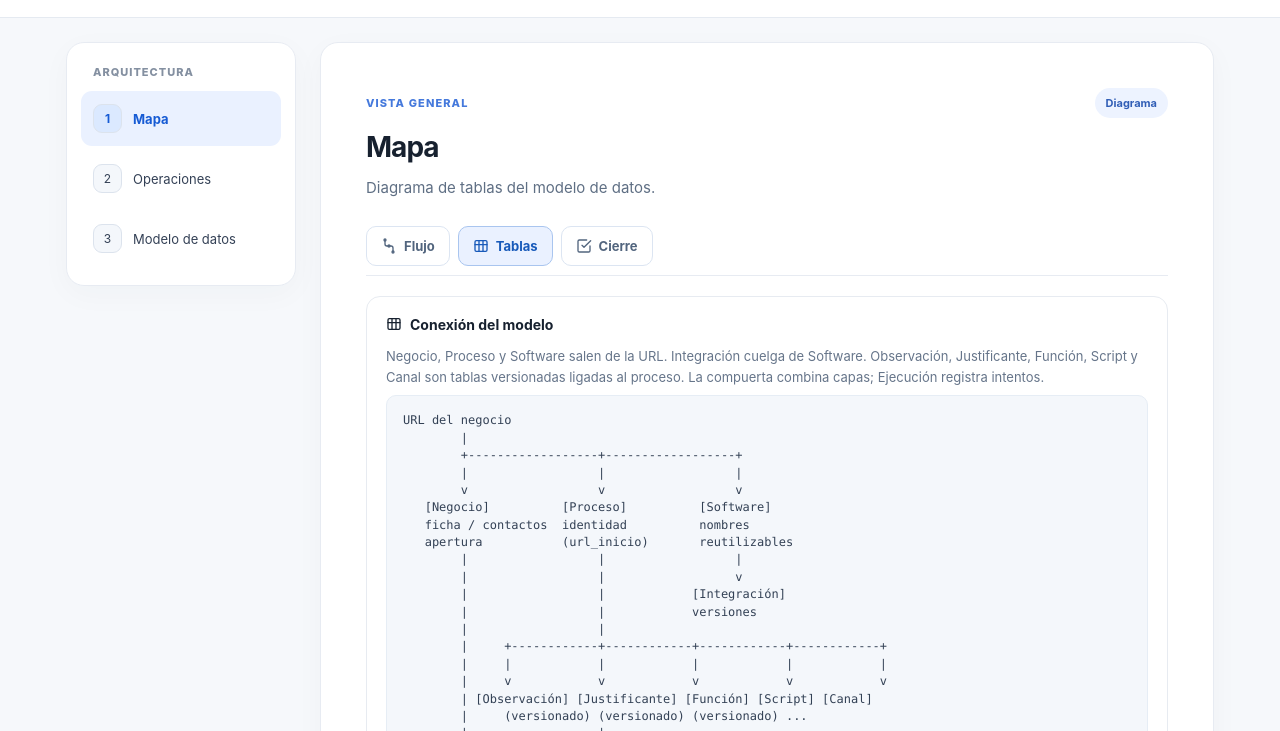
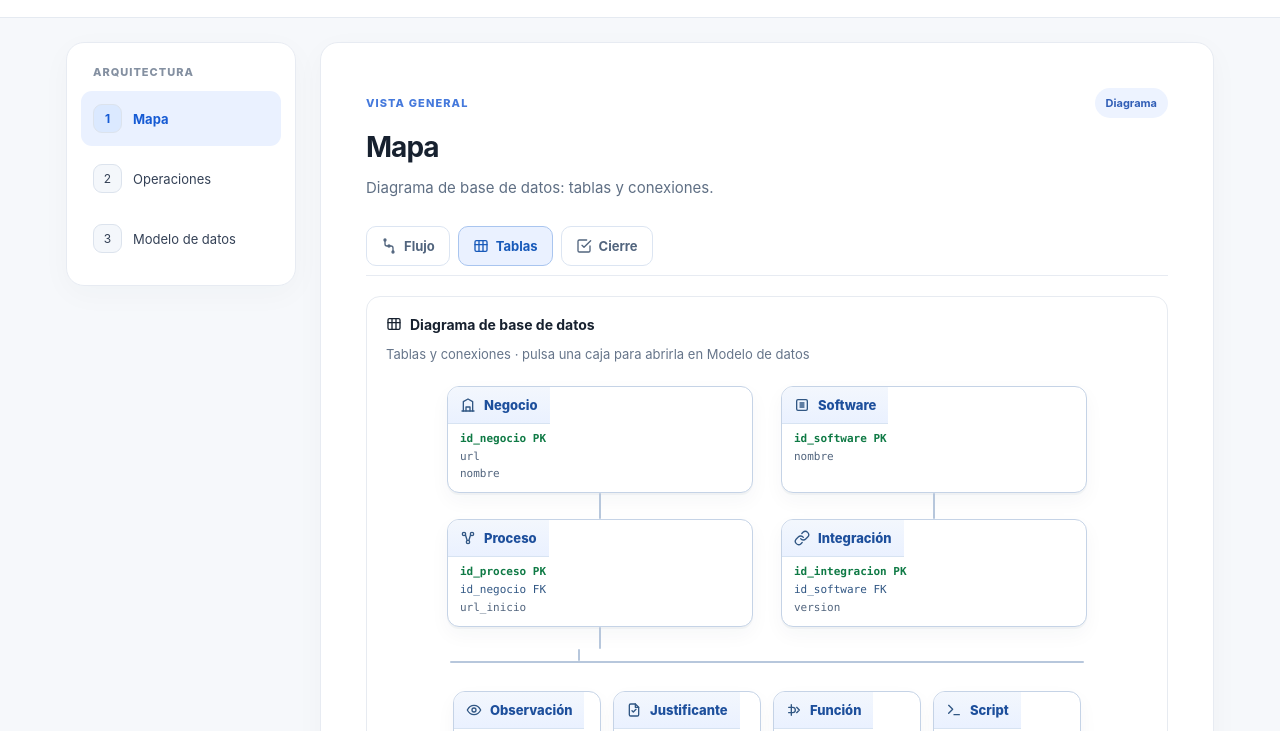
Before and after one commit to FrescoFresco/arquitectura-reservas, a plain HTML site: page index.html in a window 1280 px wide. Both pictures are taken after a click on the tab "Tablas". Shown: the part 69-800 px from the top of the page. Drawn offline with Linux system fonts and the light colour scheme.

Commit message:
Diagrama de base de datos interactivo en Mapa → Tablas
Sustituye el ASCII por cajas de tabla con claves y líneas
padre→hijo; cada caja abre la pestaña en Modelo de datos.

```diff
--- a/index.html
+++ b/index.html
@@ -55,6 +55,47 @@
 .combina .combina-panel{margin:0}
 .combina .porque-text{margin:0;font-size:14px;line-height:1.55;color:#2c3c50}
 .catalog-map{margin:0;overflow:auto;white-space:pre;font-family:ui-monospace,SFMono-Regular,Menlo,Consolas,monospace;font-size:12px;line-height:1.45;background:#f4f7fb;border:1px solid #e6edf5;border-radius:10px;padding:16px;color:#334155}
+.dbdiag{margin:0}
+.dbdiag-head{margin:0 0 6px}
+.dbdiag-sub{margin:0 0 16px;font-size:13px;color:#66758a}
+.dbdiag-board{position:relative;overflow:auto;padding:8px 4px 4px}
+.dbdiag-tier{display:flex;flex-wrap:wrap;justify-content:center;gap:18px 28px;position:relative;z-index:1}
+.dbdiag-tier.kids{gap:12px}
+.dbdiag-spine{display:flex;justify-content:center;align-items:stretch;gap:0;min-height:28px;position:relative;z-index:0;pointer-events:none}
+.dbdiag-spine .v{width:2px;background:#b7c7dc;border-radius:2px}
+.dbdiag-midwrap{display:grid;grid-template-columns:1fr 1fr;gap:28px;max-width:640px;margin:0 auto;position:relative;z-index:1}
+.dbdiag-midwrap .db-table{width:100%}
+.dbdiag-col{display:flex;flex-direction:column;align-items:stretch;gap:0;min-width:0}
+.dbdiag-col .db-table{width:100%;max-width:none}
+.dbdiag-drop{display:block;width:2px;height:22px;margin:0 auto;background:#b7c7dc;border-radius:2px;pointer-events:none}
+.dbdiag-fan{position:relative;margin:0 auto;max-width:920px;padding-top:0}
+.dbdiag-bridge{position:relative;height:28px;pointer-events:none}
+.dbdiag-bridge .rail{position:absolute;left:8%;right:8%;top:12px;height:2px;background:#b7c7dc;border-radius:2px}
+.dbdiag-bridge .stem{position:absolute;left:calc(25% - 1px);top:0;width:2px;height:12px;background:#b7c7dc;border-radius:2px}
+.dbdiag-fan .dbdiag-tier{padding-top:0}
+.dbdiag-fan .dbdiag-tier .db-table{position:relative}
+.dbdiag-fan .dbdiag-tier .db-table:before{content:"";position:absolute;left:50%;top:-14px;width:2px;height:14px;background:#b7c7dc;transform:translateX(-50%)}
+.dbdiag-fan .dbdiag-tier{padding-top:14px}
+.db-table{display:flex;flex-direction:column;min-width:148px;max-width:190px;border:1px solid #c5d3e6;border-radius:12px;background:#fff;box-shadow:0 2px 0 #24334a0a,0 8px 20px #24334a0a;padding:0;overflow:hidden;cursor:pointer;text-align:left;font:inherit;color:inherit;transition:border-color .15s,box-shadow .15s,transform .12s}
+.db-table:hover{border-color:#8eb0e4;box-shadow:0 2px 0 #24334a0a,0 10px 24px #185aba22;transform:translateY(-1px)}
+.db-table:focus-visible{outline:2px solid #266bd1;outline-offset:2px}
+.db-table-h{display:flex;align-items:center;gap:8px;padding:10px 12px;background:linear-gradient(180deg,#f3f7fd,#eaf1ff);border-bottom:1px solid #d7e3f2;color:#1d4f9c;font-size:13px;font-weight:800}
+.db-table-h .ico{color:#315784}
+.db-table-fields{margin:0;padding:8px 12px 10px;list-style:none;display:grid;gap:3px}
+.db-table-fields li{font-family:ui-monospace,SFMono-Regular,Menlo,Consolas,monospace;font-size:11px;line-height:1.35;color:#52657e}
+.db-table-fields .pk{color:#0f7a45;font-weight:700}
+.db-table-fields .fk{color:#315784}
+.dbdiag-roots{display:grid;grid-template-columns:1fr 1fr;gap:28px;max-width:640px;margin:0 auto}
+.dbdiag-roots .db-table{width:100%;max-width:none}
+.dbdiag-downpair{display:grid;grid-template-columns:1fr 1fr;gap:28px;max-width:640px;margin:0 auto;min-height:26px;pointer-events:none}
+.dbdiag-downpair span{display:block;width:2px;height:26px;margin:0 auto;background:#b7c7dc;border-radius:2px}
+@media(max-width:760px){
+  .dbdiag-roots,.dbdiag-midwrap,.dbdiag-downpair{grid-template-columns:1fr;max-width:280px}
+  .dbdiag-downpair{min-height:18px}
+  .dbdiag-bridge .stem{left:50%;transform:translateX(-50%)}
+  .dbdiag-bridge .rail{left:12%;right:12%}
+  .db-table{max-width:none;width:100%;min-width:0}
+}
 .catalog-ops{margin:10px 0 0;padding:0;list-style:none;display:flex;flex-wrap:wrap;gap:6px}
 .catalog-ops li{background:#eef3fa;border-radius:8px;padding:5px 9px;font-size:12px;color:#2c3e55;cursor:pointer}
 .catalog-ops li:hover{background:#e0eaf8;color:#185aba}
@@ -2331,6 +2372,12 @@ function irAOperacion(label){
   contractTab=i;contractView=0;section=SEC_OPS;render();
   window.scrollTo({top:0,behavior:'smooth'});
 }
+function irAModelo(label){
+  const i=catalogTabIndex(label);
+  if(i<0)return;
+  catalogTab=i;catalogInnerView=0;combinaView=0;section=SEC_CAT;render();
+  window.scrollTo({top:0,behavior:'smooth'});
+}
 window.abrirNodo=function(nodeId){
   const label=nodoABloque[nodeId];
   if(label) irAOperacion(label);
@@ -2400,11 +2447,56 @@ function mountFlowMermaid(){
 function htmlMapaFlujo(){
   return `<details class="map-panel" open><summary>${icon('flujo')} <span>Mapa del sistema</span></summary><div class="map-body"><div class="mermaid" id="flowMermaid"></div><p class="mapstatus" id="mapStatus">Cargando diagrama…</p></div></details>`;
 }
+function dbTableCard(label, fields){
+  const meta=catalogTabMeta(label);
+  if(!meta) return '';
+  const lis=(fields||[]).map(f=>{
+    const cls=f.endsWith(' PK')?'pk':(f.endsWith(' FK')?'fk':'');
+    const text=f.replace(/ (PK|FK)$/,'');
+    const tag=f.endsWith(' PK')?' <span class="pk">PK</span>':(f.endsWith(' FK')?' <span class="fk">FK</span>':'');
+    return `<li class="${cls}">${escapeHtml(text)}${tag}</li>`;
+  }).join('');
+  return `<button type="button" class="db-table" data-modelo-goto="${meta.index}" aria-label="Abrir tabla ${escapeHtml(label)}">
+<span class="db-table-h">${meta.icon?icon(meta.icon):''}<span>${escapeHtml(label)}</span></span>
+<ul class="db-table-fields">${lis}</ul>
+</button>`;
+}
 function htmlMapaTablas(){
-  return `<section class="card"><h3 class="h-ico">${icon('tablas')} Conexión del modelo</h3><p class="intro">Negocio, Proceso y Software salen de la URL. Integración cuelga de Software. Observación, Justificante, Función, Script y Canal son tablas versionadas ligadas al proceso. La compuerta combina capas; Ejecución registra intentos.</p><pre class="catalog-map">${escapeHtml(catalogAscii)}</pre></section>`;
+  const kids=['Observación','Justificante','Función','Script','Canal','Ejecución'];
+  return `<section class="card dbdiag">
+<div class="dbdiag-head"><h3 class="h-ico">${icon('tablas')} Diagrama de base de datos</h3></div>
+<p class="dbdiag-sub">Tablas y conexiones · pulsa una caja para abrirla en Modelo de datos</p>
+<div class="dbdiag-board" aria-label="Diagrama de base de datos">
+  <div class="dbdiag-roots">
+    ${dbTableCard('Negocio',['id_negocio PK','url','nombre'])}
+    ${dbTableCard('Software',['id_software PK','nombre'])}
+  </div>
+  <div class="dbdiag-downpair" aria-hidden="true"><span></span><span></span></div>
+  <div class="dbdiag-midwrap">
+    <div class="dbdiag-col">
+      ${dbTableCard('Proceso',['id_proceso PK','id_negocio FK','url_inicio'])}
+      <span class="dbdiag-drop" aria-hidden="true"></span>
+    </div>
+    <div class="dbdiag-col">
+      ${dbTableCard('Integración',['id_integracion PK','id_software FK','version'])}
+    </div>
+  </div>
+  <div class="dbdiag-fan">
+    <div class="dbdiag-bridge" aria-hidden="true"><span class="stem"></span><span class="rail"></span></div>
+    <div class="dbdiag-tier kids">
+      ${dbTableCard('Observación',['id PK','id_proceso FK','version'])}
+      ${dbTableCard('Justificante',['id PK','id_proceso FK','version'])}
+      ${dbTableCard('Función',['id PK','id_proceso FK','version'])}
+      ${dbTableCard('Script',['id PK','id_proceso FK','version'])}
+      ${dbTableCard('Canal',['id PK','id_proceso FK','version'])}
+      ${dbTableCard('Ejecución',['id_ejecucion PK','id_proceso FK','timestamp'])}
+    </div>
+  </div>
+</div>
+</section>`;
 }
 function renderMapa(){
-  const desc=['Pulsa un bloque para abrir su operación.','Diagrama de tablas del modelo de datos.','Reglas que combinan las salidas: detección, aptitud, compuerta y oferta.'][mapaTab]||'';
+  const desc=['Pulsa un bloque para abrir su operación.','Diagrama de base de datos: tablas y conexiones.','Reglas que combinan las salidas: detección, aptitud, compuerta y oferta.'][mapaTab]||'';
   let panel='';
   if(mapaTab===0) panel=htmlMapaFlujo();
   else if(mapaTab===1) panel=htmlMapaTablas();
@@ -2412,6 +2504,7 @@ function renderMapa(){
   content.innerHTML=heading('Vista general','Mapa',desc,'Diagrama')+tabs(mapaTabs,mapaTab,'mapa')+`<div id="panel-mapa">${panel}</div>`;
   bindTabs('mapa',i=>{mapaTab=i;if(i!==2)cierreView=0;renderMapa()});
   content.querySelectorAll('[data-cierre-view]').forEach(b=>b.addEventListener('click',()=>{cierreView=Number(b.dataset.cierreView);renderMapa()}));
+  content.querySelectorAll('[data-modelo-goto]').forEach(b=>b.addEventListener('click',()=>{catalogTab=Number(b.dataset.modeloGoto);catalogInnerView=0;combinaView=0;section=SEC_CAT;render();window.scrollTo({top:0,behavior:'smooth'})}));
   if(mapaTab===0) mountFlowMermaid();
 }
 function ensureActiveBlockTabVisible(){
```
